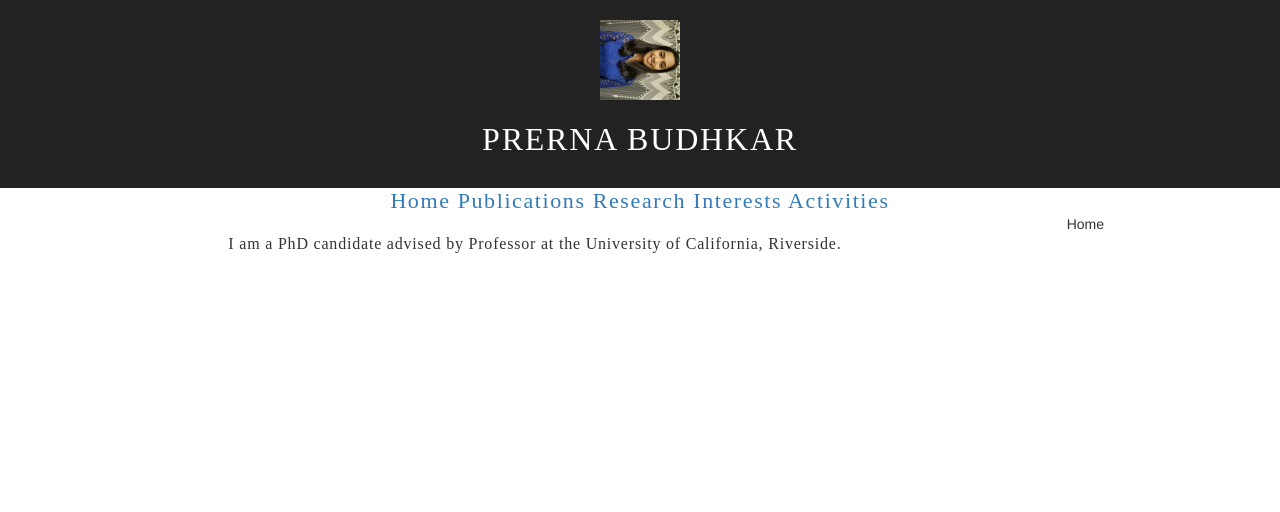
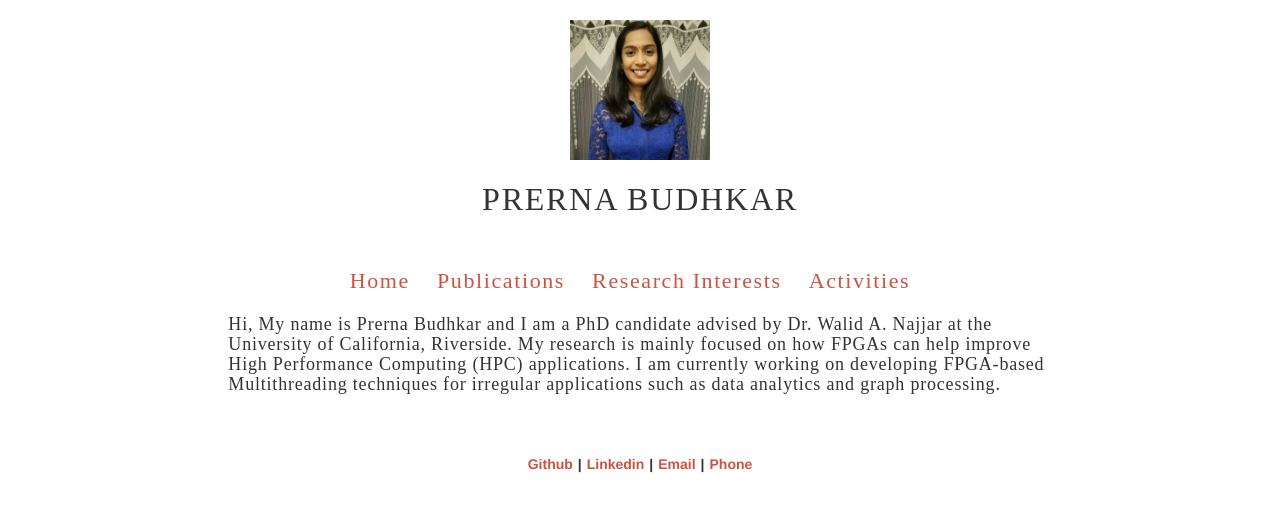
Before and after one commit to kajalagarwal/Prerna, a React (Create React App) app: page /home in a window 1280 px wide. Shown: the top 512 px of the page. Built offline with nearby package versions, Linux system fonts and the light colour scheme.

Commit message:
research

```diff
--- a/package.json
+++ b/package.json
@@ -8,6 +8,7 @@
     "react": "^15.5.3",
     "react-bootstrap": "^0.30.8",
     "react-dom": "^15.5.3",
+    "react-mailto": "^0.4.0",
     "react-router": "^4.0.0",
     "react-router-dom": "^4.0.0"
   },
--- a/src/App.js
+++ b/src/App.js
@@ -9,9 +9,6 @@ import Publication from './components/publication.js';
 import { Link } from 'react-router-dom';
 
 class App extends Component {
-  openLink = (link) => {
-    window.location.href = `/${link}`;
-  }
 
   render() {
     return (
@@ -21,15 +18,12 @@ class App extends Component {
             <img src={Prerna} className="App-logo" alt="logo" />
             <h2 className="headline uppercase">Prerna Budhkar</h2>
           </div>
-          <div className='hidden-xs emphasis smallHeadline'>
-            <Link to="/home"> Home </Link>
-            <Link to="/publication"> Publications </Link>
-            <Link to="/research"> Research Interests </Link>
-            <Link to="/activity"> Activities </Link>
+          <div className='hidden-xs emphasis smallHeadline marginTop20'>
+            <Link to="/home" className='marginRight20 darkCoralText'> Home </Link>
+            <Link to="/publication" className='marginRight20 darkCoralText'> Publications </Link>
+            <Link to="/research" className='marginRight20 darkCoralText'> Research Interests </Link>
+            <Link to="/activity" className='marginRight20 darkCoralText'> Activities </Link>
           </div>
-          <p className="marginTop20 col-md-8 col-md-offset-2 col-xs-12 lead leftAligned">
-            I am a PhD candidate advised by Professor  at the University of California, Riverside.
-          </p>
           {this.props.children}
         </div>
       </div>
--- a/src/components/home.js
+++ b/src/components/home.js
@@ -1,11 +1,33 @@
 import React, { Component } from 'react';
 import '../styles/index.css';
+import 'bootstrap/dist/css/bootstrap.css';
 
 export default class Home extends Component {
   render() {
     return (
-      <div>
-        <p>Home</p>
+      <div className='row'>
+        <div className='col-md-12 marginBtm40'>
+          <p className="marginTop20 col-md-8 col-md-offset-2 col-xs-12 lead leftAligned">
+            Hi, My name is Prerna Budhkar and I am a PhD candidate advised by Dr. Walid A. Najjar at
+            the University of California, Riverside. My research is mainly focused on how FPGAs can help
+            improve High Performance Computing (HPC) applications. I am currently working on developing
+            FPGA-based Multithreading techniques for irregular applications such as data analytics and graph
+            processing.
+          </p>
+        </div>
+        <div className='text-center'>
+          <span className='bolder'><a href='https://www.github.com/' className='darkCoralText'>Github</a></span>
+          <span className='darkGrayText bolder marginRight5 marginLeft5'>|</span>
+          <span className='bolder'><a href='https://www.linkedin.com/in/prerna-budhkar/' className='darkCoralText'>Linkedin</a></span>
+          <span className='darkGrayText bolder marginRight5 marginLeft5'>|</span>
+          <span className='bolder darkCoralText hoverPointer' onClick={() => (window.location.href = "mailto:address@dmail.com")}>
+            Email
+          </span>
+          <span className='darkGrayText bolder marginRight5 marginLeft5'>|</span>
+          <span className='bolder darkCoralText hoverPointer' onClick={() => (window.location.href='tel:9518074060')}>
+            Phone
+          </span>
+        </div>
       </div>
     );
   }
--- a/src/components/publication.js
+++ b/src/components/publication.js
@@ -4,10 +4,29 @@ import '../styles/index.css';
 export default class Publication extends Component {
   render() {
     return (
-      <div>
-        <p className="marginTop20 col-md-8 col-md-offset-2 col-xs-12 lead leftAligned">
-         Publications
-        </p>
+      <div className='row marginTop40'>
+        <div className='col-md-8 col-md-offset-2 leftAligned'>
+          <span className="lead bolder">
+            FPGA-Accelerated Group-by Aggregation Using Synchronizing Caches:
+          </span>
+          <p className='darkGrayText'>DaMoN 2016</p>
+          <p>Absalyamov Ildar, <span className='bold'> Prerna Budhkar,</span> Windh Skyler, Halstead, Robert J, Najjar Walid A, Tsotras Vassilis J.</p>
+          <span className="lead bolder">
+            CAMs as Synchronizing Caches for Multithreaded Irregular Applications on FPGAs:
+          </span>
+          <p className='darkGrayText'>ICCAD 2015: 331-336</p>
+          <p>Skyler Windh, <span className='bold'> Prerna Budhkar</span> and Walid A. Najjar.</p>
+          <span className='lead bolder'>
+            High Level Language Tools for Reconfigurable Computing:
+          </span>
+          <p className='darkGrayText'>Proceedings IEEE 2015</p>
+          <p>Skyler Windh, Xiaoyin Ma, Robert Halstead,<span className='bold'> Prerna Budhkar,</span> Omar Hussaini, Zabdiel Luna, Walid Najjar</p>
+          <span className='bolder lead'>
+            Solving Intersection Searching Problem for Spatial Data Using Bloom Filters:
+          </span>
+          <p>IEEE International Conference on Electronics, Computing and Communication Technologies (CONECCT), 2013</p>
+          <p className='bold'>Prerna Budhkar</p>
+        </div>
       </div>
     );
   }
--- a/src/index.js
+++ b/src/index.js
@@ -7,12 +7,13 @@ import Research from './components/research.js';
 import Publication from './components/publication.js';
 import './styles/index.css';
 import './styles/typography.css';
-import { Route, BrowserRouter } from 'react-router-dom';
+import { Route, BrowserRouter, Redirect } from 'react-router-dom';
 
 ReactDOM.render((
 	<BrowserRouter history={history}>
 		<div>
 			<Route path="/" component={App} />
+			<Redirect from='/' to='/home'/>
 	    <Route path="/home" component={Home} />
 	    <Route path="/activity" component={Activity} />
 	    <Route path="/research" component={Research} />
--- a/src/styles/index.css
+++ b/src/styles/index.css
@@ -13,23 +13,15 @@ body {
 }
 
 .App-logo {
-  animation: App-logo-spin infinite 20s linear;
-  height: 80px;
+  height: 140px;
 }
 
 .App-header {
-  background-color: #222;
   height: auto;
   padding: 20px;
-  color: white;
   width:100%;
 }
 
 .App-intro {
   font-size: large;
 }
-
-@keyframes App-logo-spin {
-  from { transform: rotate(0deg); }
-  to { transform: rotate(360deg); }
-}
--- a/src/styles/typography.css
+++ b/src/styles/typography.css
@@ -10,6 +10,33 @@
   font-family: 'museo-sans';
 }
 
+/* Properties */
+
+a:hover {
+  color: #e68578;
+}
+
+a:focus {
+  color: #e68578;
+}
+
+.hoverPointer {
+  cursor: pointer;
+}
+
+.hoverPointer:hover {
+  text-decoration: underline;
+}
+
+/* text-styles */
+
+.darkCoralText {
+  color: #cc5242;
+}
+
+.darkGrayText {
+  color: normalGray;
+}
 /* Modifiers */
 
 .uppercase {
@@ -42,7 +69,7 @@
 
 /* Text */
 
-.small-body {
+.smallBody {
   font-family: 'museo-sans';
   font-weight: 300;
   font-size: 13px;
@@ -54,12 +81,12 @@
 .lead {
   font-family: 'museo-sans';
   font-weight: 300;
-  font-size: 16px;
+  font-size: 18px;
   line-height: 20px;
   letter-spacing: .8px;
 }
 
-.medium-lead {
+.mediumLead {
   font-family: 'museo-sans', sans-serif;
   font-weight: 700;
   font-size: 22px;
@@ -68,7 +95,7 @@
   margin: 2px 0 0;
 }
 
-.large-lead {
+.largeLead {
   font-family: 'museo-sans', sans-serif;
   font-weight: 600;
   font-size: 24px;
@@ -86,7 +113,7 @@
 }
 
 .bold {
-  font-weight: 400;
+  font-weight: 500;
 }
 
 .semi-bold {
@@ -133,12 +160,32 @@
   margin-bottom: 20px;
 }
 
+.marginBtm40 {
+  margin-bottom: 40px;
+}
+
+.marginRight5 {
+  margin-right: 5px;
+}
+
 .marginRight10 {
   margin-right: 10px;
 }
 
+.marginRight20 {
+  margin-right: 20px;
+}
+
+.marginRight30 {
+  margin-right: 30px;
+}
+
 .marginBtm20 {
   margin-right: 20px;
+}
+
+.marginLeft5 {
+  margin-left: 5px;
 }
 
 .marginLeft10 {
```
Also changed, not shown: src/styles/colors.css (line endings or trailing spaces).
